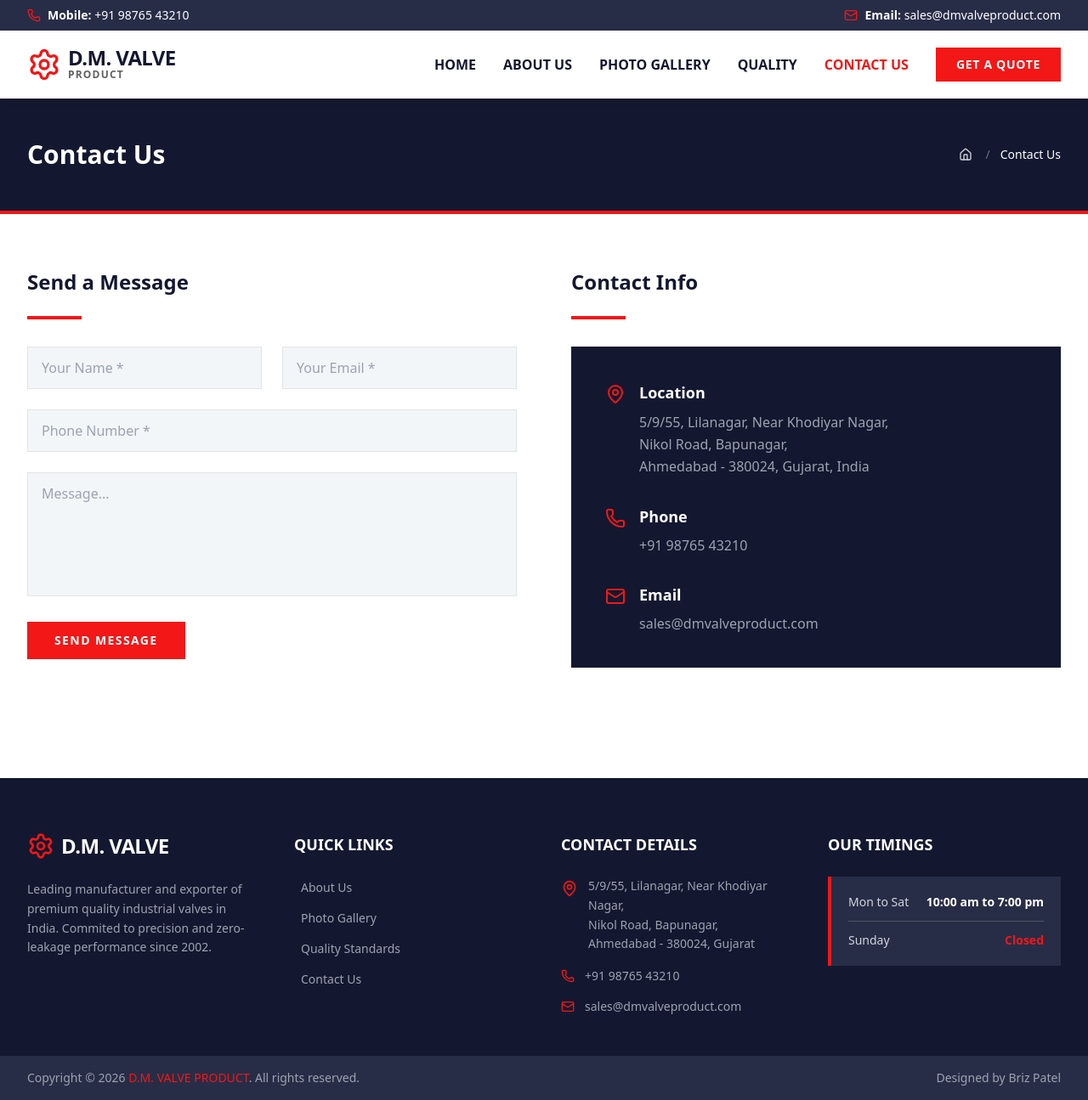
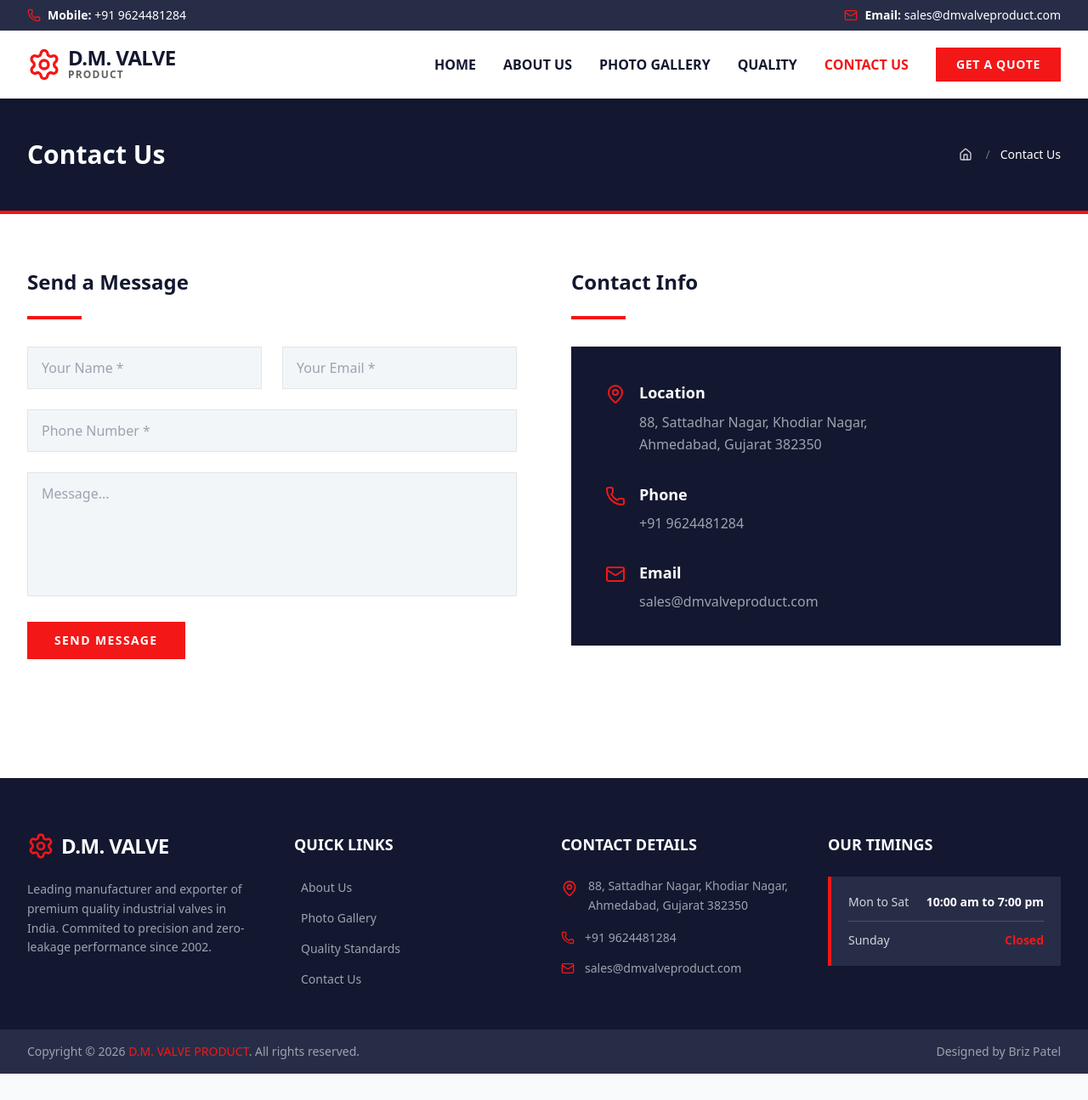
Before and after one commit to kananibrijeshkumar-dev/valve-demo, a React (Vite) app: page /contact in a window 1280 px wide. Shown: the whole page at 85% size. After the commit the page ends 1264 px from the top, so only its background shows below. Built offline with nearby package versions, Linux system fonts and the light colour scheme.

Commit message:
Update contact details (Address & Phone)

```diff
--- a/src/components/Footer.jsx
+++ b/src/components/Footer.jsx
@@ -41,14 +41,13 @@ export default function Footer() {
               <li className="flex items-start">
                 <MapPin className="h-5 w-5 text-classic-red mr-3 flex-shrink-0 mt-1" />
                 <span className="text-gray-400 text-sm leading-relaxed">
-                  5/9/55, Lilanagar, Near Khodiyar Nagar,<br/>
-                  Nikol Road, Bapunagar,<br/>
-                  Ahmedabad - 380024, Gujarat
+                  88, Sattadhar Nagar, Khodiar Nagar,<br/>
+                  Ahmedabad, Gujarat 382350
                 </span>
               </li>
               <li className="flex items-center">
                 <Phone className="h-4 w-4 text-classic-red mr-3 flex-shrink-0" />
-                <span className="text-gray-400 text-sm">+91 98765 43210</span>
+                <span className="text-gray-400 text-sm">+91 9624481284</span>
               </li>
               <li className="flex items-center">
                 <Mail className="h-4 w-4 text-classic-red mr-3 flex-shrink-0" />
--- a/src/components/Header.jsx
+++ b/src/components/Header.jsx
@@ -19,7 +19,7 @@ export default function Header({ onOpenQuote }) {
           <div className="flex items-center space-x-6">
             <div className="flex items-center">
               <Phone className="h-4 w-4 mr-2 text-classic-red" />
-              <span><strong>Mobile:</strong> +91 98765 43210</span>
+              <span><strong>Mobile:</strong> +91 9624481284</span>
             </div>
           </div>
           <div className="flex items-center">
--- a/src/pages/ContactPage.jsx
+++ b/src/pages/ContactPage.jsx
@@ -48,9 +48,8 @@ export default function ContactPage() {
                   <div>
                     <h5 className="font-bold text-lg mb-2">Location</h5>
                     <p className="text-gray-400 leading-relaxed">
-                      5/9/55, Lilanagar, Near Khodiyar Nagar,<br/>
-                      Nikol Road, Bapunagar,<br/>
-                      Ahmedabad - 380024, Gujarat, India
+                      88, Sattadhar Nagar, Khodiar Nagar,<br/>
+                      Ahmedabad, Gujarat 382350
                     </p>
                   </div>
                 </div>
@@ -59,7 +58,7 @@ export default function ContactPage() {
                   <Phone className="h-6 w-6 text-classic-red mr-4 mt-1 flex-shrink-0" />
                   <div>
                     <h5 className="font-bold text-lg mb-2">Phone</h5>
-                    <p className="text-gray-400">+91 98765 43210</p>
+                    <p className="text-gray-400">+91 9624481284</p>
                   </div>
                 </div>
 
```
